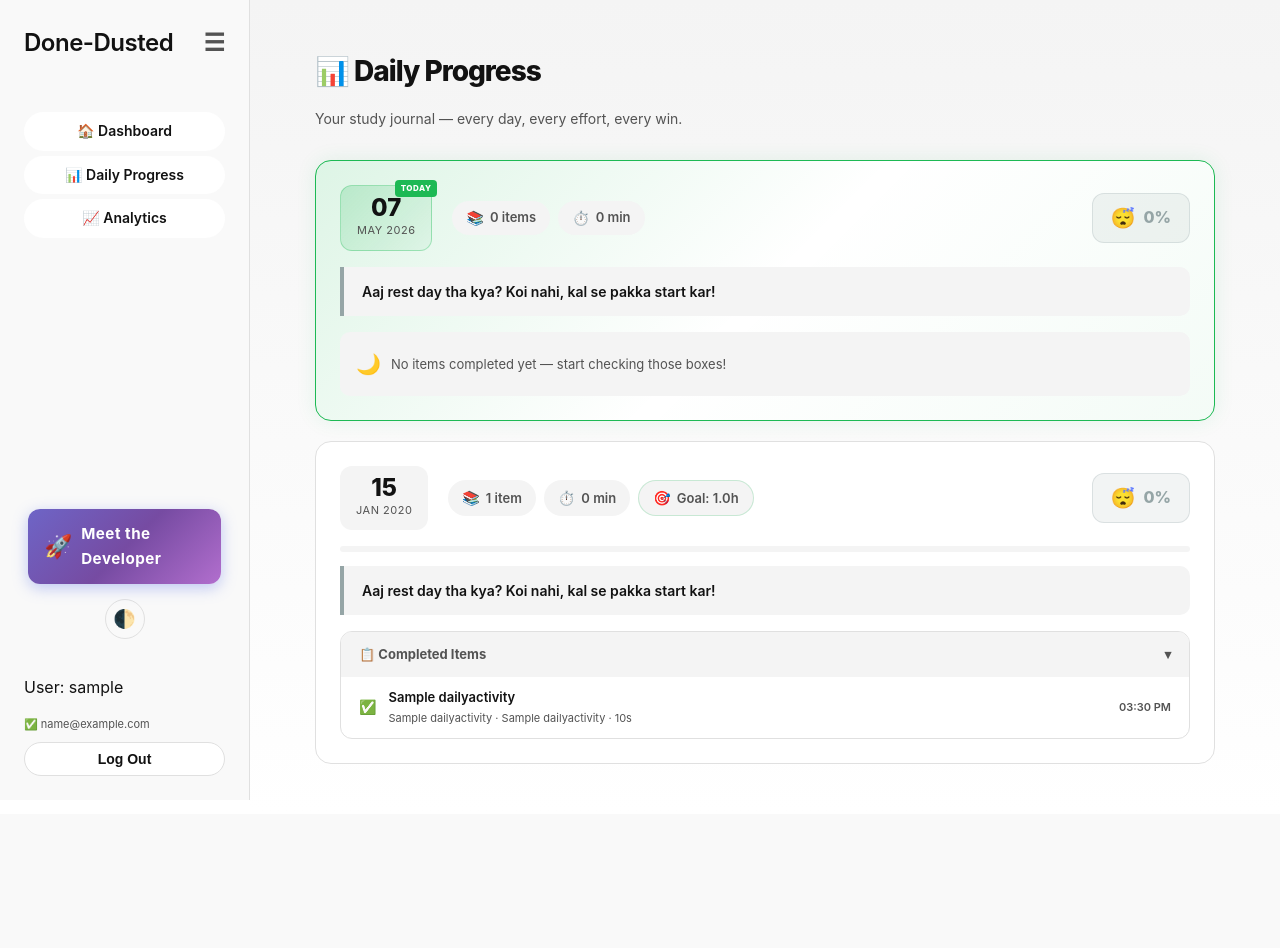
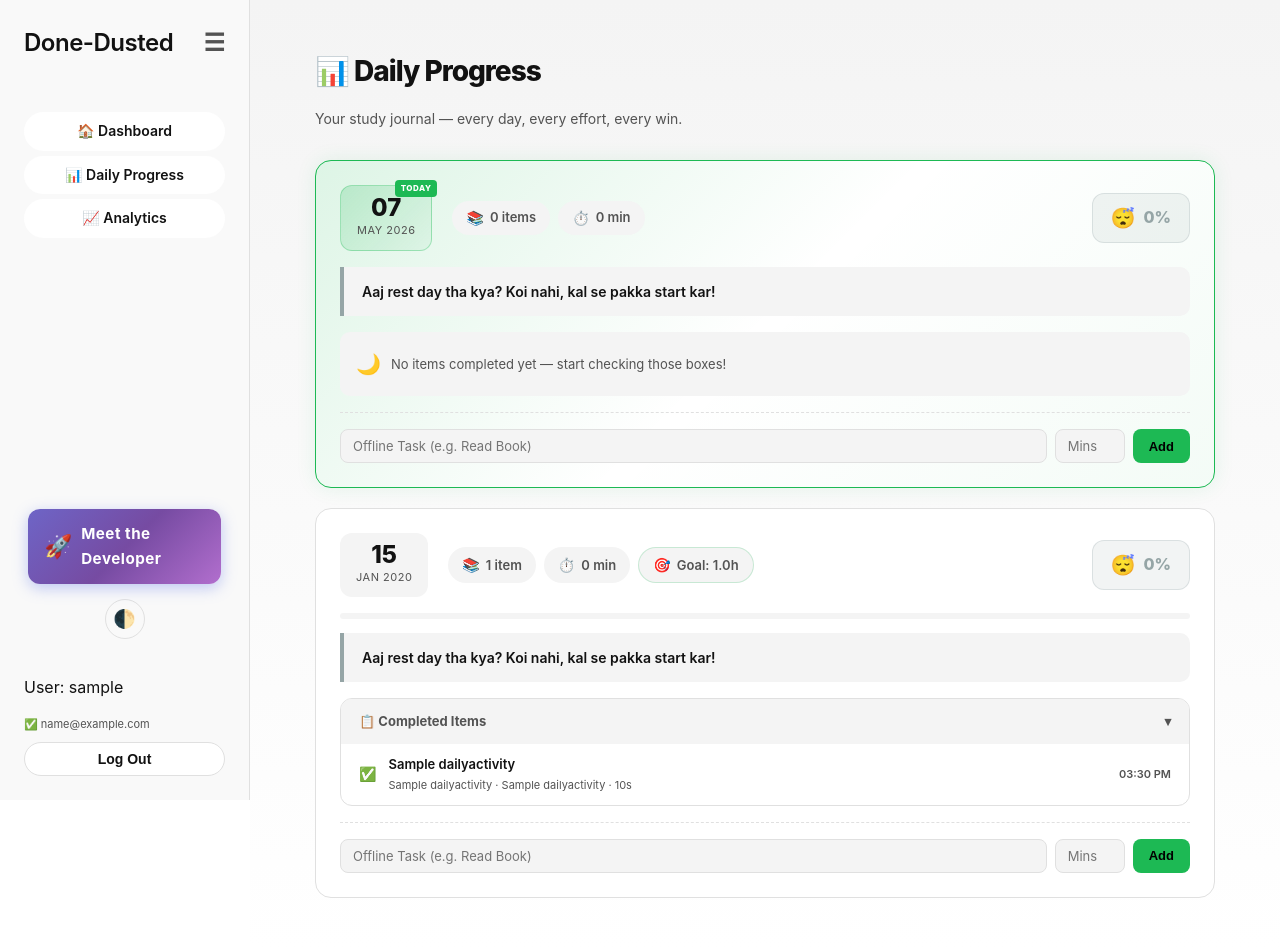
Before and after one commit to priyanshsrivastava749/Done-Dusted, a Django app: page /core/daily-progress/ in a window 1280 px wide. Before the commit the page ends 800 px from the top, so only its background shows below. Run offline with Django 5.2, Linux system fonts and the light colour scheme; a user stored in the database is signed in; tables that the repository leaves empty hold one stand-in row (values such as "Sample post").

Commit message:
Fix profanity in daily progress and add offline custom task feature

```diff
--- a/core/urls.py
+++ b/core/urls.py
@@ -36,5 +36,7 @@ urlpatterns = [
 
     # Daily Progress
     path('daily-progress/', views.daily_progress, name='daily_progress'),
+    path('daily-progress/add-custom/', views.add_custom_activity, name='add_custom_activity'),
+    path('daily-progress/delete-custom/<int:activity_id>/', views.delete_custom_activity, name='delete_custom_activity'),
     path('api/today-progress/', views.get_today_progress_api, name='get_today_progress'),
 ]
--- a/core/views.py
+++ b/core/views.py
@@ -869,7 +869,7 @@ def _get_motivational_message(percent):
     else:
         return {
             'emoji': '👑',
-            'message': f"ABSOLUTE LEGEND! {percent}% — tune toh record tod diya! Kal maa mat chudwana, consistent rehna!",
+            'message': f"ABSOLUTE LEGEND! {percent}% — tune toh record tod diya! Kal bhi aise hi consistent rehna!",
             'tone': 'legend',
             'color': '#e74c3c'
         }
@@ -972,3 +972,81 @@ def get_today_progress_api(request):
         'item_count': activities.count(),
         'motivation': motivation,
     })
+
+@require_POST
+@login_required
+def add_custom_activity(request):
+    title = request.POST.get('title')
+    duration_minutes = int(request.POST.get('duration_minutes', 0))
+    date_str = request.POST.get('date') # Format: YYYY-MM-DD
+
+    if not title or duration_minutes <= 0 or not date_str:
+        messages.error(request, 'Invalid data for custom activity.')
+        return redirect('daily_progress')
+
+    from datetime import datetime
+    try:
+        activity_date = datetime.strptime(date_str, '%Y-%m-%d').date()
+    except ValueError:
+        messages.error(request, 'Invalid date format.')
+        return redirect('daily_progress')
+
+    duration_seconds = duration_minutes * 60
+
+    # Create DailyActivity
+    DailyActivity.objects.create(
+        user=request.user,
+        date=activity_date,
+        video_title=title,
+        subject_name="Custom Task",
+        exam_name="",
+        duration_seconds=duration_seconds,
+    )
+
+    # Update DailyGoal if it exists
+    daily_goal = DailyGoal.objects.filter(user=request.user, date=activity_date).first()
+    if daily_goal:
+        daily_goal.completed_seconds += duration_seconds
+
+        goal_seconds = int(daily_goal.goal_hours * 3600)
+        if daily_goal.completed_seconds >= goal_seconds and not daily_goal.achieved:
+            daily_goal.achieved = True
+            profile = request.user.profile
+            streak, _ = Streak.objects.get_or_create(user=request.user)
+            profile.current_streak += 1
+            profile.last_goal_date = activity_date
+            profile.save()
+            streak.current_streak = profile.current_streak
+            streak.best_streak = max(streak.best_streak, streak.current_streak)
+            streak.save()
+        daily_goal.save()
+
+    messages.success(request, f'Added custom task "{title}" for {duration_minutes} minutes.')
+    return redirect('daily_progress')
+
+@require_POST
+@login_required
+def delete_custom_activity(request, activity_id):
+    activity = get_object_or_404(DailyActivity, id=activity_id, user=request.user)
+
+    today = timezone.localdate()
+    if activity.date != today:
+        messages.error(request, 'You can only delete custom tasks for today.')
+        return redirect('daily_progress')
+
+    if activity.video_id is not None or activity.chunk_id is not None:
+        messages.error(request, 'You cannot delete system-tracked activities from here.')
+        return redirect('daily_progress')
+
+    duration_seconds = activity.duration_seconds
+    activity_date = activity.date
+    activity.delete()
+
+    # Revert goal progress
+    daily_goal = DailyGoal.objects.filter(user=request.user, date=activity_date).first()
+    if daily_goal:
+        daily_goal.completed_seconds = max(0, daily_goal.completed_seconds - duration_seconds)
+        daily_goal.save()
+
+    messages.success(request, 'Custom task deleted.')
+    return redirect('daily_progress')
--- a/templates/daily_progress.html
+++ b/templates/daily_progress.html
@@ -76,14 +76,21 @@
                     <div class="dp-activity-info">
                         <span class="dp-activity-title">{{ activity.video_title }}</span>
                         <span class="dp-activity-meta">
-                            {{ activity.subject_name }} · {{ activity.exam_name }}
+                            {{ activity.subject_name }}
+                            {% if activity.exam_name %} · {{ activity.exam_name }}{% endif %}
                             {% if activity.duration_seconds %}
                             · {{ activity.duration_seconds|floatformat:0 }}s
                             {% endif %}
                         </span>
                     </div>
-                    <div class="dp-activity-time">
+                    <div class="dp-activity-time" style="display: flex; align-items: center; gap: 10px;">
                         {{ activity.completed_at|time:"h:i A" }}
+                        {% if not activity.video_id and not activity.chunk_id and day.date == today %}
+                        <form method="POST" action="{% url 'delete_custom_activity' activity.id %}" style="margin:0;" onsubmit="return confirm('Delete this offline task?');">
+                            {% csrf_token %}
+                            <button type="submit" class="dp-delete-btn" title="Delete offline task">🗑️</button>
+                        </form>
+                        {% endif %}
                     </div>
                 </div>
                 {% endfor %}
@@ -95,6 +102,17 @@
             <span>No items completed {% if day.date == today %}yet{% endif %} — {% if day.date == today %}start checking those boxes!{% else %}rest day perhaps?{% endif %}</span>
         </div>
         {% endif %}
+
+        <!-- Add Custom Task Form -->
+        <div class="dp-add-custom">
+            <form method="POST" action="{% url 'add_custom_activity' %}" class="dp-custom-form">
+                {% csrf_token %}
+                <input type="hidden" name="date" value="{{ day.date|date:'Y-m-d' }}">
+                <input type="text" name="title" placeholder="Offline Task (e.g. Read Book)" required>
+                <input type="number" name="duration_minutes" placeholder="Mins" required min="1">
+                <button type="submit" class="dp-add-btn">Add</button>
+            </form>
+        </div>
     </div>
     {% empty %}
     <div class="dp-no-data">
@@ -418,6 +436,62 @@
     color: var(--text-secondary);
 }
 
+/* Custom Task Form */
+.dp-add-custom {
+    margin-top: 16px;
+    padding-top: 16px;
+    border-top: 1px dashed var(--border-color);
+}
+.dp-custom-form {
+    display: flex;
+    gap: 8px;
+}
+.dp-custom-form input {
+    background: var(--bg-secondary);
+    border: 1px solid var(--border-color);
+    color: var(--text-primary);
+    padding: 8px 12px;
+    border-radius: 8px;
+    font-size: 13px;
+    outline: none;
+}
+.dp-custom-form input[type="text"] {
+    flex: 1;
+}
+.dp-custom-form input[type="number"] {
+    width: 70px;
+}
+.dp-custom-form input:focus {
+    border-color: var(--accent);
+}
+.dp-add-btn {
+    background: var(--accent);
+    color: #000;
+    border: none;
+    padding: 0 16px;
+    border-radius: 8px;
+    font-weight: 700;
+    cursor: pointer;
+    font-size: 13px;
+    transition: transform 0.2s, background 0.2s;
+}
+.dp-add-btn:hover {
+    background: #1ed760;
+    transform: scale(1.05);
+}
+.dp-delete-btn {
+    background: none;
+    border: none;
+    cursor: pointer;
+    opacity: 0.5;
+    transition: opacity 0.2s;
+    font-size: 14px;
+    padding: 0;
+}
+.dp-delete-btn:hover {
+    opacity: 1;
+}
+
 /* Mobile */
 @media (max-width: 768px) {
     .dp-day-header {
```
